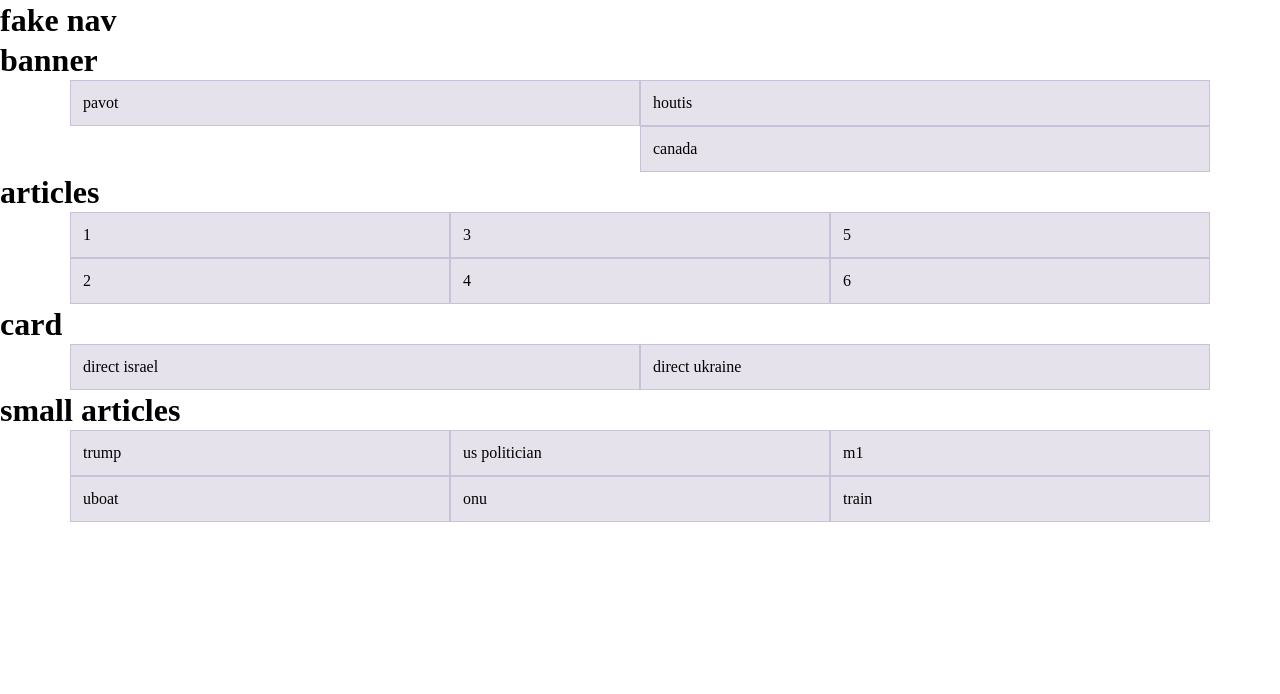
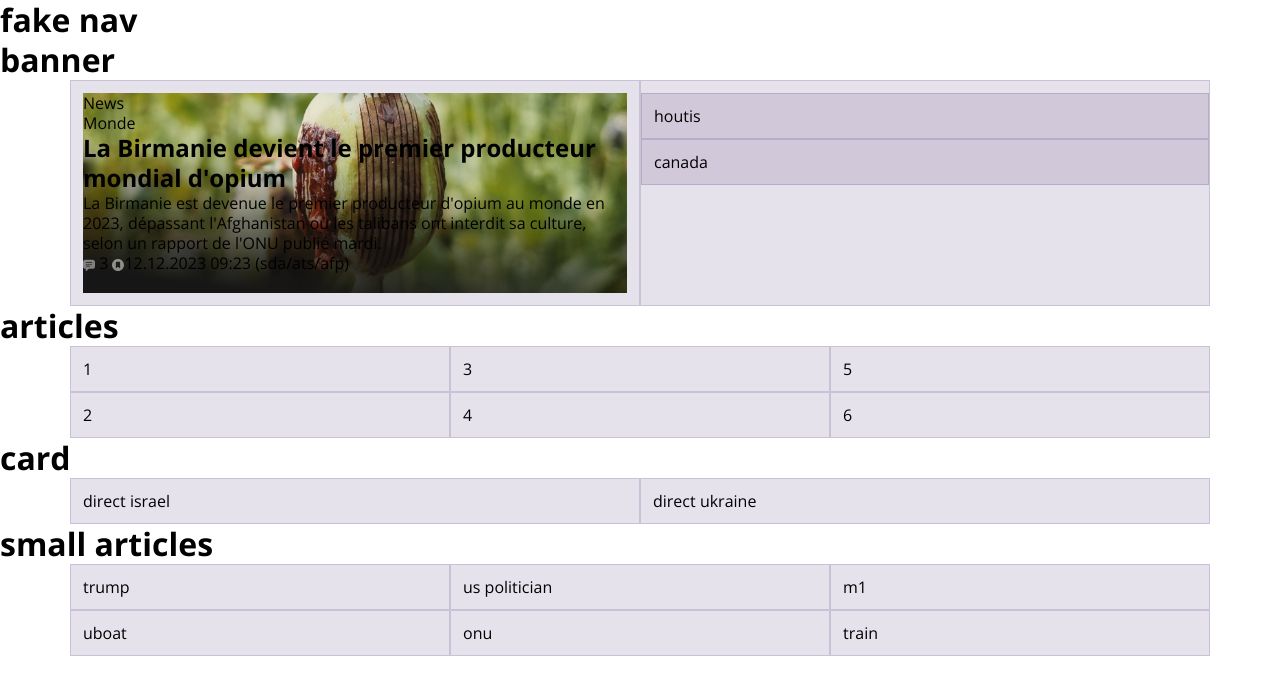
Before and after one commit to thomasrouiller/watson, a website built with Parcel: page src/index.html in a window 1280 px wide. Built offline with nearby package versions, Linux system fonts and the light colour scheme.

Commit message:
corrected grid

```diff
--- a/src/index.html
+++ b/src/index.html
@@ -2,18 +2,53 @@
 <html>
   <head>
     <meta charset="utf-8" />
-    <title>eikon parcel starter</title>
+    <title>Watson</title>
     <meta name="viewport" content="width=device-width, initial-scale=1.0" />
     <link rel="stylesheet" href="scss/main.scss" />
+    <link rel="preconnect" href="https://fonts.googleapis.com" />
+    <link rel="preconnect" href="https://fonts.gstatic.com" crossorigin />
+    <link
+      href="https://fonts.googleapis.com/css2?family=Open+Sans:wght@400;700;800&display=swap"
+      rel="stylesheet"
+    />
   </head>
   <body>
     <h1>fake nav</h1>
     <h1>banner</h1>
+    <main>
       <div class="container">
         <div class="row">
-        <div class="col-12 col-lg-6">pavot</div>
-        <div class="col-12 col-md-6 col-lg-6">houtis</div>
-        <div class="col-12 col-md-6 col-lg-6 offset-lg-6">canada</div>
+          <div class="col-12 col-lg-6">
+            <article class="main-news">
+              <div class="tag-container">
+                <div class="tag-main">News</div>
+                <div class="tag-secondary">Monde</div>
+              </div>
+              <h1>La Birmanie devient le premier producteur mondial d'opium</h1>
+              <p>
+                La Birmanie est devenue le premier producteur d'opium au monde
+                en 2023, dépassant l'Afghanistan où les talibans ont interdit sa
+                culture, selon un rapport de l'ONU publié mardi.
+              </p>
+              <span
+                ><img src="img/icons/comments.svg" alt="" /> 3
+                <img src="img/icons/save.svg" alt="" />12.12.2023 09:23
+                (sda/ats/afp)
+              </span>
+            </article>
+          </div>
+          <div class="col-12 col-md-12 d-lg-none">
+            <div class="row">
+              <div class="col-12 col-md-6">houtis</div>
+              <div class="col-12 col-md-6">canada</div>
+            </div>
+          </div>
+          <div class="col-lg-6 d-none d-lg-block">
+            <div class="row">
+              <div class="col-12">houtis</div>
+              <div class="col-12">canada</div>
+            </div>
+          </div>
         </div>
       </div>
       <h1>articles</h1>
@@ -45,6 +80,7 @@
           <div class="col-12 col-md-6 col-lg-4">train</div>
         </div>
       </div>
+    </main>
     <script src="js/main.js" type="module"></script>
   </body>
 </html>
--- a/src/scss/_base.scss
+++ b/src/scss/_base.scss
@@ -26,6 +26,8 @@ body {
 
   font-size: 1rem;
   line-height: 1.25;
+  font-family: "Open Sans";
+  font-weight: 400;
 }
 
 a {
@@ -54,3 +56,6 @@ video {
   background-color: rgba(86, 61, 124, 0.15);
   border: 1px solid rgba(86, 61, 124, 0.2);
 }
+
+// font-family: 'Open Sans', sans-serif;
+// 400 700 800
--- a/src/scss/main.scss
+++ b/src/scss/main.scss
@@ -1,4 +1,4 @@
 @import "bootstrap/scss/bootstrap-grid";
 @import "base";
 @import "layout";
-@import "modules/example";
+@import "modules/main-news";
--- /dev/null
+++ b/src/scss/modules/_main-news.scss
@@ -0,0 +1,11 @@
+.main-news {
+  background-image: url(../img/art-img/pavot.png);
+  background-size: cover;
+  background-position: center;
+}
+
+@media (min-width: 992px) {
+  .main-news {
+    height: 200px;
+  }
+}
```
Also changed, not shown: src/img/art-img/pavot.png (added), src/img/icons/comments.svg (added), src/img/icons/save.svg (added), src/scss/modules/_example.scss (deleted), 3 other files. Lines whose indentation alone changed are shown as unchanged.
